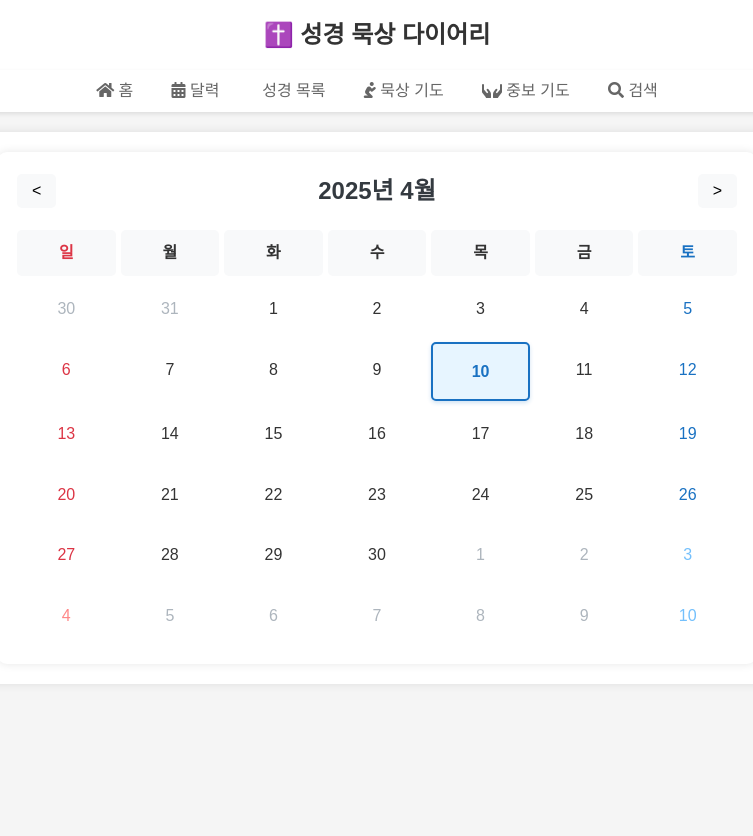
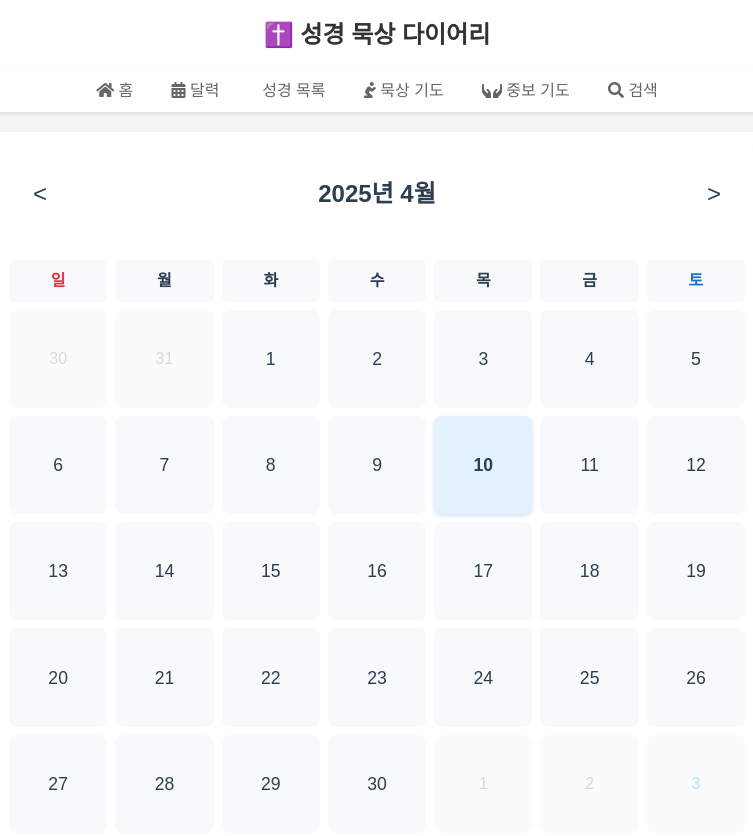
Before and after one commit to sizips32/bible-meditation-apps, a website: page index.html in a window 1280 px wide. Shown: the top 836 px of the page, without its empty margins (263-1016 px from the left). Before the commit the page ends 800 px from the top, so only its background shows below. Drawn offline with Linux system fonts and the light colour scheme.

Commit message:
feat: 오늘은 여기6

```diff
--- a/index.html
+++ b/index.html
@@ -484,6 +484,145 @@
           min-width: 120px;
         }
       }
+
+      /* 달력 스타일 */
+      .calendar {
+        display: grid;
+        gap: 1rem;
+        padding: 1rem;
+        background: white;
+        border-radius: 12px;
+        box-shadow: 0 2px 4px rgba(0, 0, 0, 0.1);
+      }
+
+      .calendar-header {
+        display: flex;
+        justify-content: space-between;
+        align-items: center;
+        padding: 0.5rem;
+      }
+
+      .calendar-header h2 {
+        margin: 0;
+        font-size: 1.5rem;
+        color: #2c3e50;
+      }
+
+      .calendar-header button {
+        background: none;
+        border: none;
+        font-size: 1.5rem;
+        color: #2c3e50;
+        cursor: pointer;
+        padding: 0.5rem 1rem;
+        border-radius: 4px;
+        transition: background-color 0.2s;
+      }
+
+      .calendar-header button:hover {
+        background-color: #f0f0f0;
+      }
+
+      .calendar-days {
+        display: grid;
+        grid-template-columns: repeat(7, 1fr);
+        gap: 0.5rem;
+      }
+
+      .day-name {
+        text-align: center;
+        font-weight: 600;
+        color: #2c3e50;
+        padding: 0.5rem;
+      }
+
+      .calendar-day {
+        position: relative;
+        aspect-ratio: 1;
+        display: flex;
+        flex-direction: column;
+        align-items: center;
+        justify-content: center;
+        background: #f8f9fa;
+        border-radius: 8px;
+        cursor: pointer;
+        transition: all 0.2s;
+        border: 2px solid transparent;
+      }
+
+      .calendar-day:hover {
+        background: #e9ecef;
+        transform: translateY(-2px);
+      }
+
+      .calendar-day.selected {
+        border-color: #4CAF50;
+        background: #e8f5e9;
+      }
+
+      .calendar-day.today {
+        background: #e3f2fd;
+        font-weight: bold;
+      }
+
+      .calendar-day.has-meditation {
+        background: #f1f8e9;
+      }
+
+      .calendar-day.has-meditation:hover {
+        background: #dcedc8;
+      }
+
+      .meditation-indicator {
+        position: absolute;
+        top: 4px;
+        right: 4px;
+        font-size: 0.8rem;
+      }
+
+      .date-number {
+        font-size: 1.1rem;
+        color: #2c3e50;
+      }
+
+      .prev-month-day,
+      .next-month-day {
+        opacity: 0.5;
+        cursor: default;
+      }
+
+      .prev-month-day:hover,
+      .next-month-day:hover {
+        background: #f8f9fa;
+        transform: none;
+      }
+
+      .sunday {
+        color: #e53935;
+      }
+
+      .saturday {
+        color: #1e88e5;
+      }
+
+      /* 반응형 스타일 */
+      @media (max-width: 768px) {
+        .calendar {
+          padding: 0.5rem;
+        }
+
+        .calendar-days {
+          gap: 0.25rem;
+        }
+
+        .calendar-day {
+          font-size: 0.9rem;
+        }
+
+        .meditation-indicator {
+          font-size: 0.7rem;
+        }
+      }
     </style>
 </head>
 <body>
--- a/script.js
+++ b/script.js
@@ -106,11 +106,20 @@ class Calendar {
 
       // 해당 날짜에 묵상 기록이 있는지 확인
       const dateStr = `${year}-${String(month + 1).padStart(2, '0')}-${String(i).padStart(2, '0')}`;
-      const hasMeditation = localStorage.getItem(dateStr) !== null;
+      const meditations = loadMeditations(); // 묵상 데이터 로드
+      const hasMeditation = meditations.some(m => m.date === dateStr);
+
+      // 날짜 셀 클래스 설정
+      const dateClasses = [
+        'calendar-day',
+        isToday ? 'today' : '',
+        isSunday ? 'sunday' : '',
+        isSaturday ? 'saturday' : '',
+        hasMeditation ? 'has-meditation' : ''
+      ].filter(Boolean).join(' ');
 
       html += `
-        <div class="calendar-day ${isToday ? 'today' : ''} ${isSunday ? 'sunday' : ''} ${isSaturday ? 'saturday' : ''}"
-             data-date="${dateStr}">
+        <div class="${dateClasses}" data-date="${dateStr}">
           <span class="date-number">${i}</span>
           ${hasMeditation ? '<span class="meditation-indicator">✏️</span>' : ''}
         </div>`;
@@ -137,11 +146,16 @@ class Calendar {
     document.querySelector('.calendar').innerHTML = html;
 
     // 이벤트 리스너 추가
-    const days = document.querySelectorAll('.calendar-day');
+    const days = document.querySelectorAll('.calendar-day:not(.prev-month-day):not(.next-month-day)');
     days.forEach(day => {
       day.addEventListener('click', () => {
         const date = day.dataset.date;
-        showMeditationForm(date);
+        if (date) {
+          // 선택된 날짜 스타일 적용
+          days.forEach(d => d.classList.remove('selected'));
+          day.classList.add('selected');
+          showMeditationForm(date);
+        }
       });
     });
   }
```
